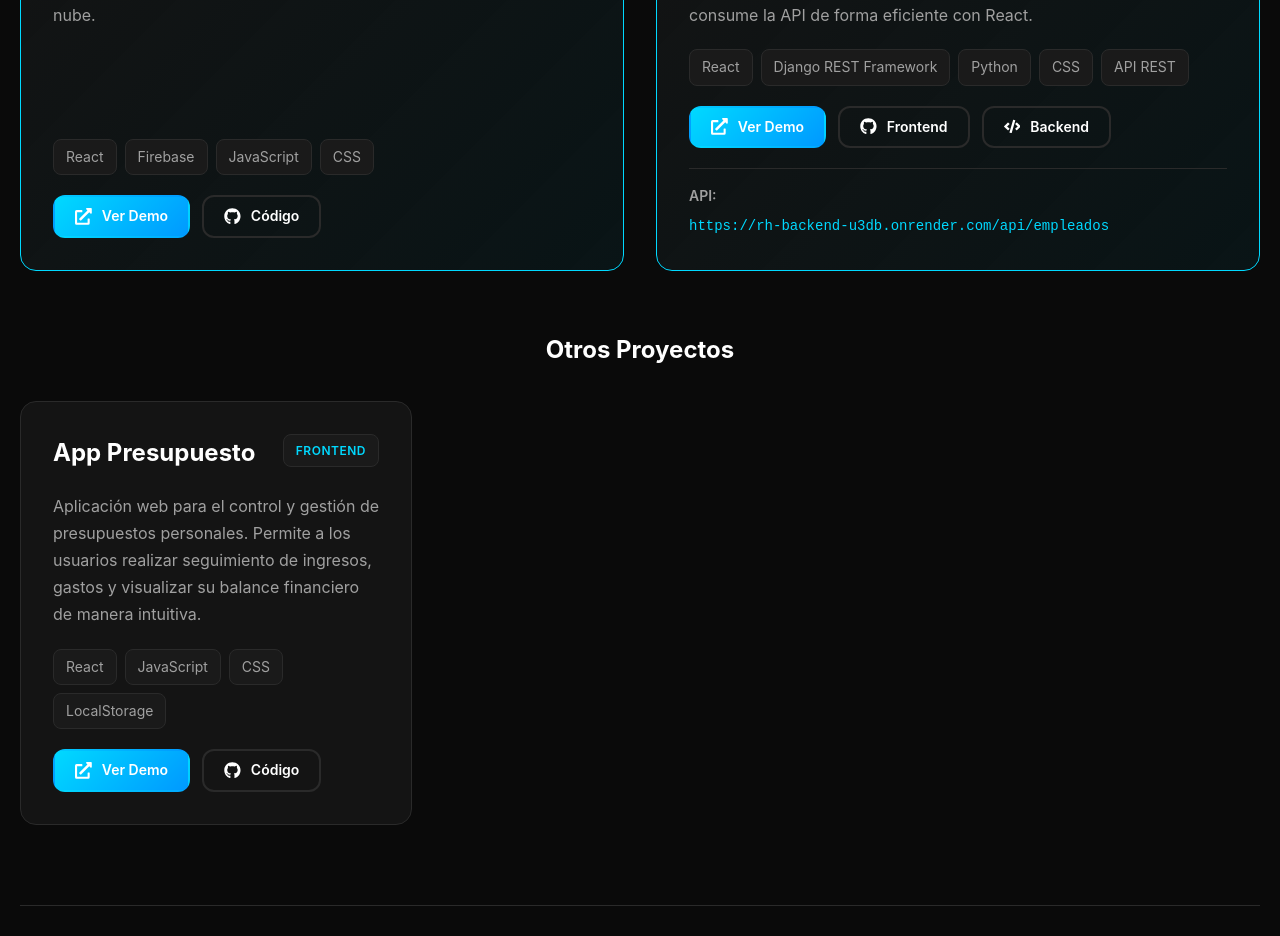
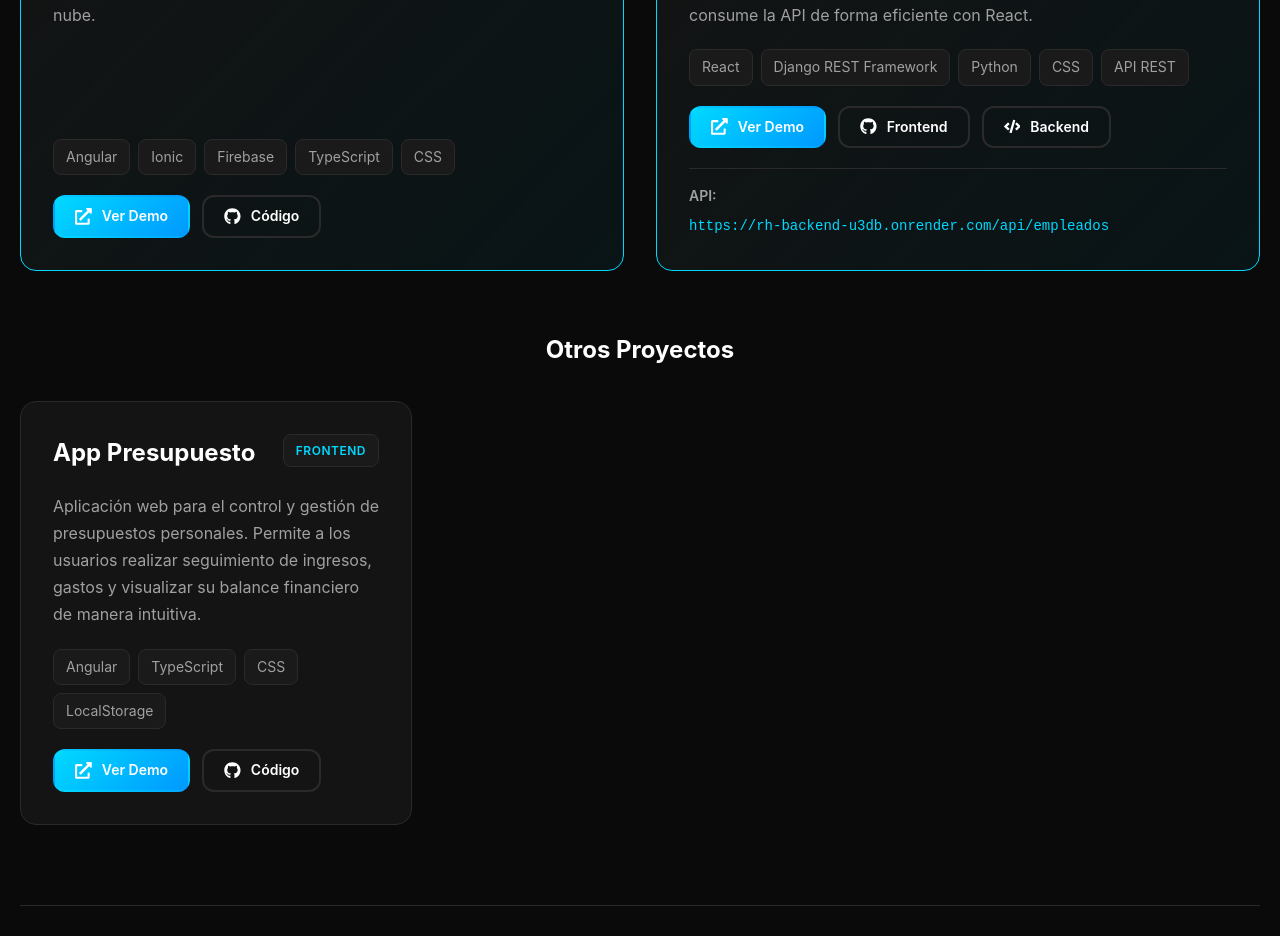
Before and after one commit to bryan0060/portafolio-bryan-arias-rios, a React (Vite) app: page / in a window 1280 px wide. Shown: the part 4420-5356 px from the top of the page. Built offline with nearby package versions, Linux system fonts and the light colour scheme.

Commit message:
Correccion tecnologias en proyectos

```diff
--- a/src/data/projects.js
+++ b/src/data/projects.js
@@ -3,7 +3,7 @@ export const PROJECTS = [
     id: 1,
     title: "EcoApp",
     description: "Aplicación web completa con sistema de autenticación, gestión de datos en tiempo real y base de datos Firebase. Implementa funcionalidades modernas de almacenamiento y sincronización en la nube.",
-    technologies: ["React", "Firebase", "JavaScript", "CSS"],
+    technologies: ["Angular", "Ionic", "Firebase", "TypeScript", "CSS"],
     demo: "https://eco-app-iota.vercel.app/auth",
     github: "https://github.com/bryan0060/EcoApp",
     type: "fullstack",
@@ -13,7 +13,7 @@ export const PROJECTS = [
     id: 2,
     title: "App Presupuesto",
     description: "Aplicación web para el control y gestión de presupuestos personales. Permite a los usuarios realizar seguimiento de ingresos, gastos y visualizar su balance financiero de manera intuitiva.",
-    technologies: ["React", "JavaScript", "CSS", "LocalStorage"],
+    technologies: ["Angular", "TypeScript", "CSS", "LocalStorage"],
     demo: "https://app-presupuesto-delta.vercel.app/",
     github: "https://github.com/bryan0060/app-presupuesto",
     type: "frontend",
```
